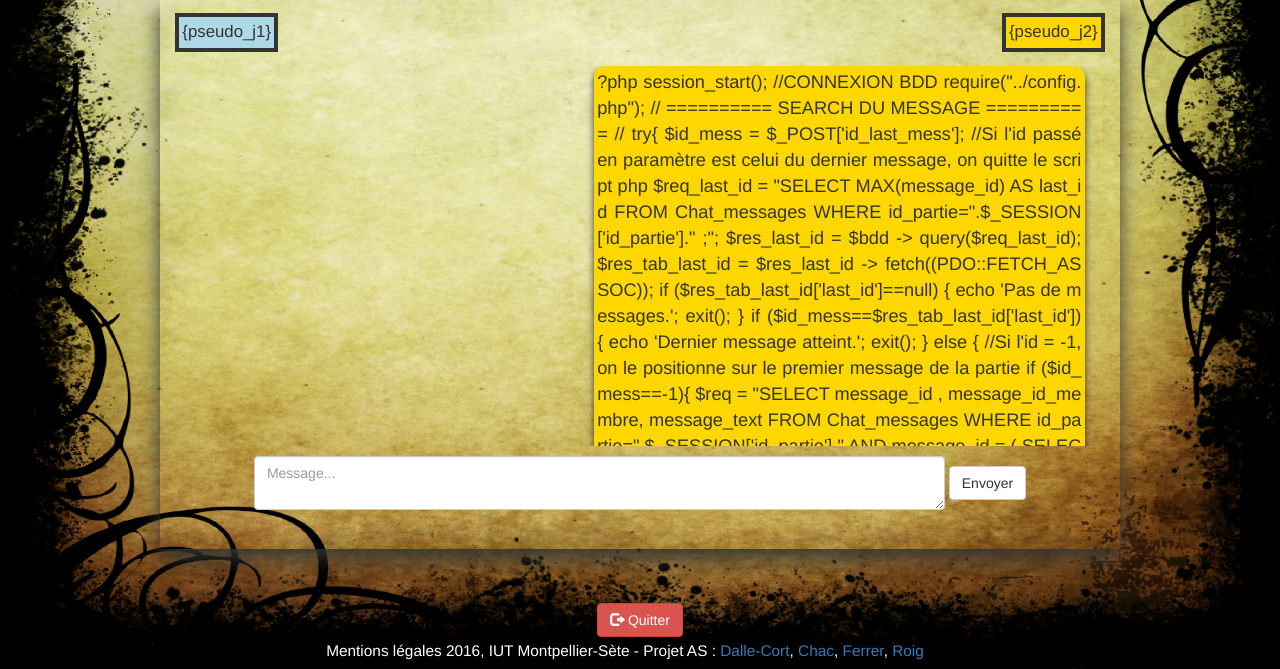
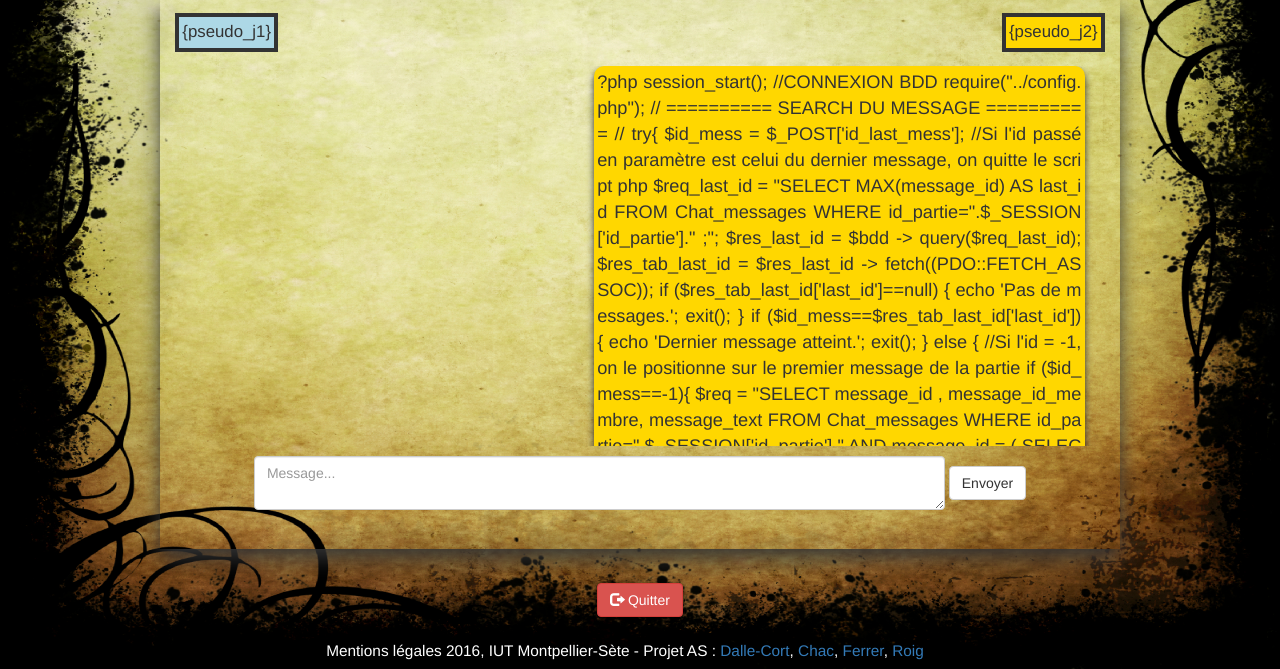
Before and after one commit to Clm-Roig/socrastination, a PHP site: page /vues/v_interfacejeu.html in a window 1280 px wide. Shown: the part 140-809 px from the top of the page. Run offline with PHP 8.4, Linux system fonts and the light colour scheme.

Commit message:
Positionnement bouton quitter

```diff
--- a/site_web/css/style.css
+++ b/site_web/css/style.css
@@ -296,7 +296,7 @@ p.arg {
 }
 
 #quitter {
-	margin-top : -80px;
+	margin-top : -120px;
 	box-shadow : 0 2px 5px black;
 }
 
--- a/site_web/vues/v_interfacearbitre.html
+++ b/site_web/vues/v_interfacearbitre.html
@@ -81,9 +81,9 @@
 
 	<!-- ====== BOUTON POUR QUITTER ===== -->
 		<div class="text-center">
-				<button  class="btn btn-danger" id="quitter" type="submit" name="quitter" onclick="quitter()">
-					<span class="glyphicon glyphicon-log-out"></span> Quitter</a>
-				</button>
+			<button  class="btn btn-danger" id="quitter" type="submit" name="quitter" onclick="quitter()">
+				<span class="glyphicon glyphicon-log-out"></span> Quitter</a>
+			</button>
 		</div>
 	<!-- ================================ -->
 
--- a/site_web/vues/v_interfacejeu.html
+++ b/site_web/vues/v_interfacejeu.html
@@ -96,9 +96,9 @@
 
 	<!-- ====== BOUTON POUR QUITTER ===== -->
 		<div class="text-center">
-				<button  class="btn btn-danger" id="quitter" type="submit" name="quitter" onclick="quitter()">
-					<span class="glyphicon glyphicon-log-out"></span> Quitter</a>
-				</button>
+			<button  class="btn btn-danger" id="quitter" type="submit" name="quitter" onclick="quitter()">
+				<span class="glyphicon glyphicon-log-out"></span> Quitter</a>
+			</button>
 		</div>
 	<!-- ================================ -->
 
```
